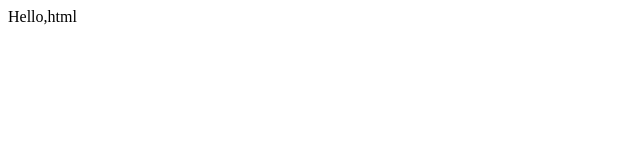
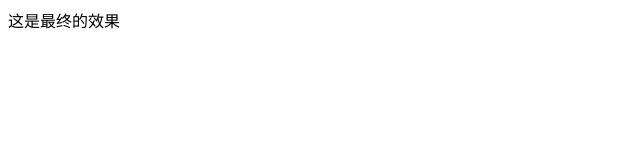
Before and after one commit to Vat521/test, a plain HTML site: page index.html in a window 1280 px wide. Shown: the whole page, without its empty margins (0-640 px from the left). Drawn offline with Linux system fonts and the light colour scheme.

Commit message:
html最终效果

```diff
--- a/index.html
+++ b/index.html
@@ -7,6 +7,6 @@
     <title>Document</title>
 </head>
 <body>
-    Hello,html
+    这是最终的效果
 </body>
 </html>
```
